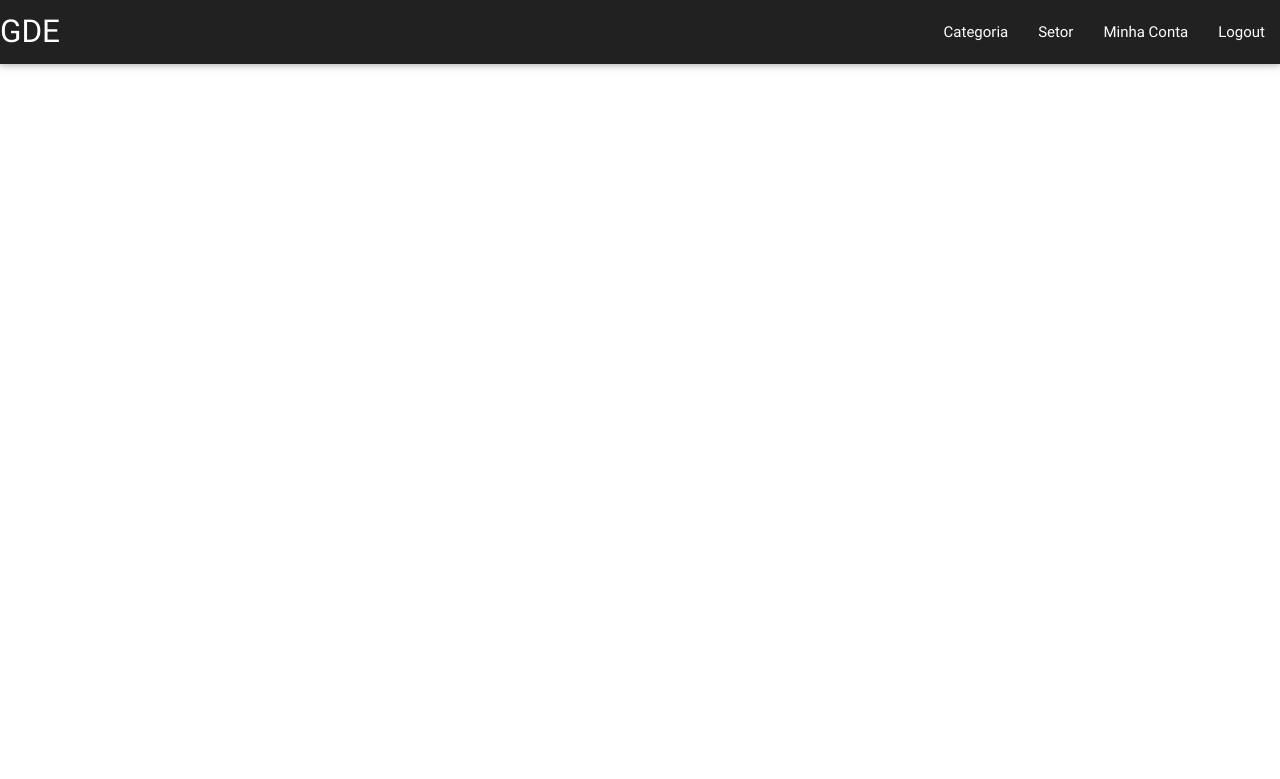
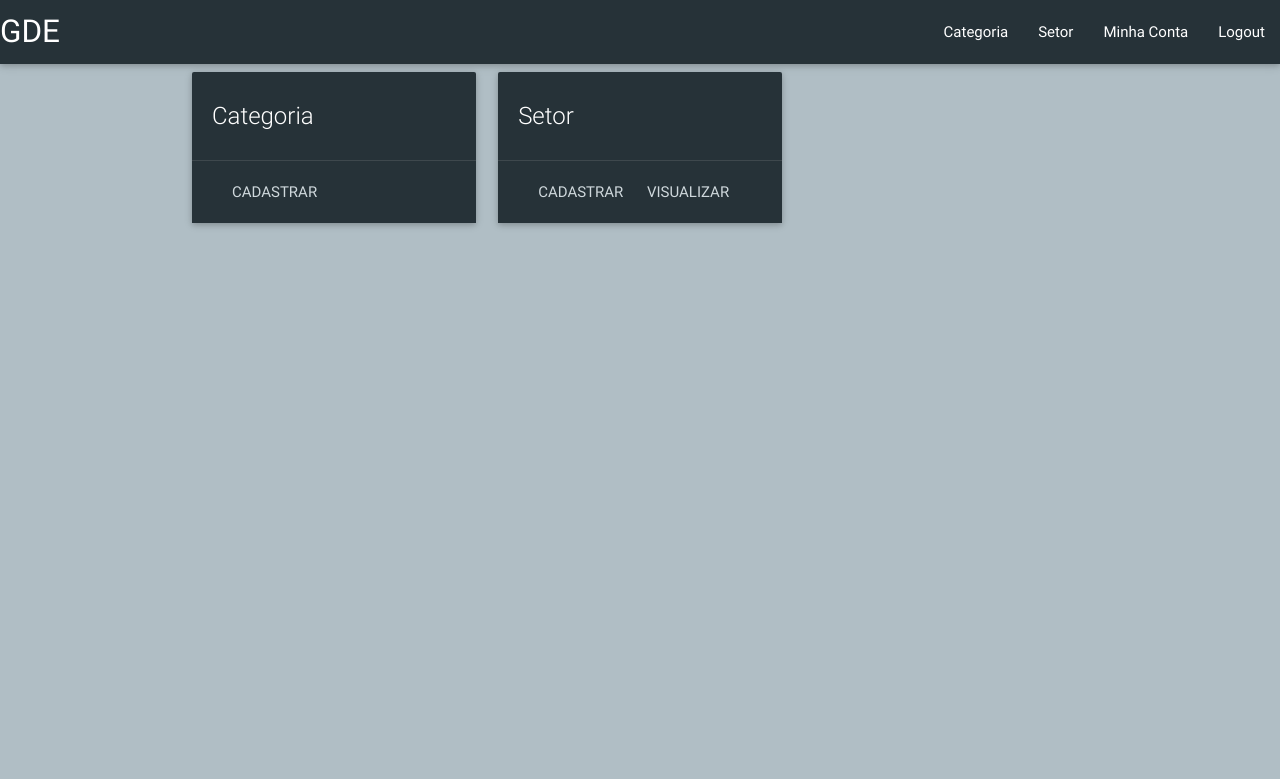
Before and after one commit to felipefo/gde, a Django app: page /home/ in a window 1280 px wide. Shown: the top 779 px of the page. Run offline with Django 3.2, Linux system fonts and the light colour scheme; the visitor is signed in with stand-in values (Sample User, id 1).

Commit message:
Refatoracao da página home.html.

```diff
--- a/app/templates/base.html
+++ b/app/templates/base.html
@@ -15,10 +15,10 @@
 
 
     </head>
-    <body>
+    <body class = "backgroundColor">
         <div class="page-header">
             <nav>
-                <div class="nav-wrapper grey darken-4">
+                <div class="nav-wrapper blue-grey darken-4">
                     <a href="/home" class="brand-logo logo">GDE</a>
                     {% if user.is_authenticated %}
                         <ul class="right hide-on-med-and-down">
@@ -32,11 +32,12 @@
                           <li><a href="{% url 'app.views.cadastroUsuario' %}">Cadastre-se</a></li>
                         </ul>
                     {% endif %}
-
                 </div>
             </nav>
         </div>
-        {% block content %}
+        <div class="container">
+            {% block content %}
+        </div>
         {% endblock %}
         <script type="text/javascript" src="{% static 'js/jquery-1.12.4.min.js' %}"></script>
         <script type="text/javascript" src="{% static 'js/materialize.js' %}"></script>
--- a/app/templates/home.html
+++ b/app/templates/home.html
@@ -1,5 +1,35 @@
 {% extends 'base.html' %}
-{% block title %}Login{% endblock %}
+{% block title %}Área Administrativa{% endblock %}
+{% block content %}
 
-{% block content %}
+<div class="row">
+    <a href="{% url 'app.views.categorias_list'%}">
+        <div class="col s12 m4">
+          <div class="card blue-grey darken-4 hoverable ">
+            <div class="card-content white-text">
+              <span class="card-title">Categoria</span>
+            </div>
+            <div class="card-action">
+              <a class= "blue-grey-text text-lighten-4" href="{% url 'app.views.categoria' %}">Cadastrar</a>
+            </div>
+          </div>
+        </div>
+    </a>
+
+    <a href="{% url 'app.views.setores_list'%}">
+        <div class="col s12 m4">
+          <div class="card blue-grey darken-4 hoverable">
+            <div class="card-content white-text">
+              <span class="card-title">Setor</span>
+            </div>
+            <div class="card-action">
+              <a class= "blue-grey-text text-lighten-4" href="{% url 'app.views.setor' %}">Cadastrar</a>
+              <a class= "blue-grey-text text-lighten-4" href="{% url 'app.views.setores_list' %}">Visualizar</a>
+            </div>
+          </div>
+        </div>
+    </a>
+
+</div>
+
 {% endblock content %}
--- a/static/css/app.css
+++ b/static/css/app.css
@@ -1,3 +1,8 @@
+
+.backgroundColor{
+    background-color:#b0bec5;
+}
+
 #form-login{
     margin-top:10%;
     box-sizing:border-box;
```
